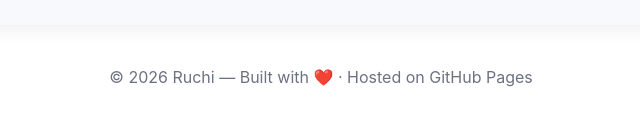
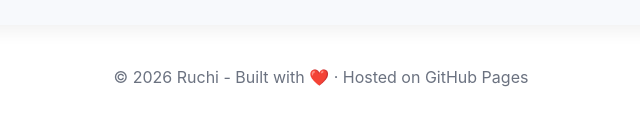
Before and after one commit to raa18-git/raa18-git.github.io, a plain HTML site: page index.html in a window 1280 px wide. Shown: the part 3885-4010 px from the top of the page, 319-959 px from the left. Drawn offline with Linux system fonts and the light colour scheme.

Commit message:
Update index.html

```diff
--- a/index.html
+++ b/index.html
@@ -295,7 +295,7 @@ Features included (all present as requested):
     </section>
 
     <footer>
-      <div class="muted">© <span id="year"></span> Ruchi — Built with ❤️ · Hosted on GitHub Pages</div>
+      <div class="muted">© <span id="year"></span> Ruchi - Built with ❤️ · Hosted on GitHub Pages</div>
     </footer>
 
   </div>
```
